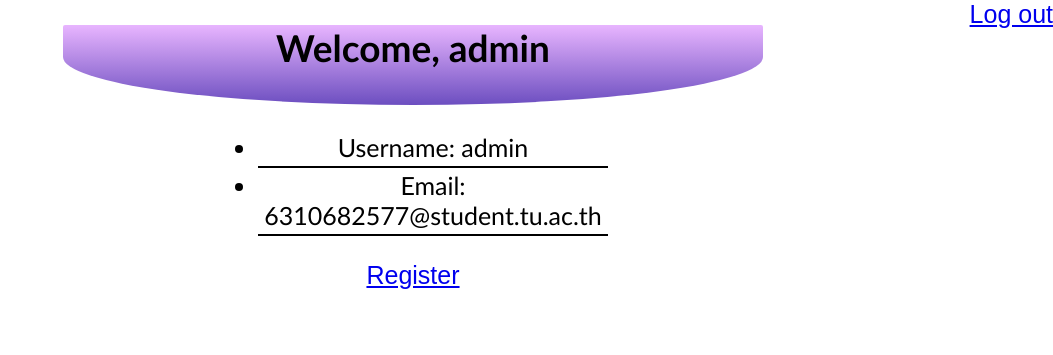
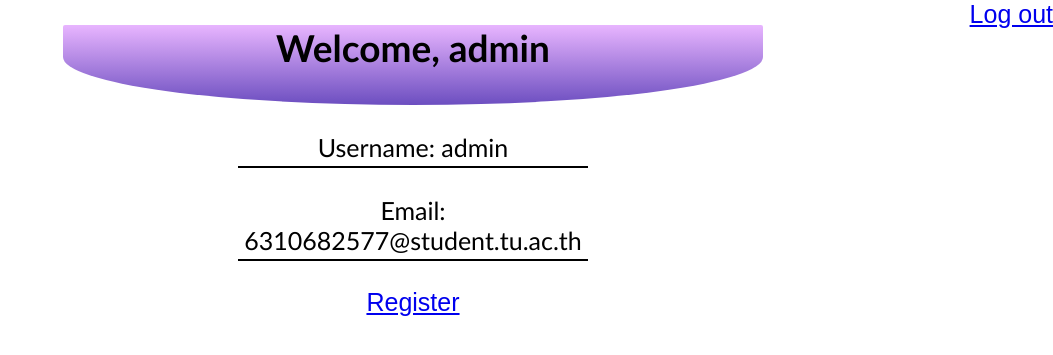
Before and after one commit to 6310682577/cn331_as2, a Django app: page /users/ in a window 1280 px wide. Shown: the top 355 px of the page, without its empty margins (227-1280 px from the left). Run offline with Django 4.2, Linux system fonts and the light colour scheme; a user stored in the database is signed in.

Commit message:
change list to to body for index user

```diff
--- a/Course_registrations/users/templates/users/index.html
+++ b/Course_registrations/users/templates/users/index.html
@@ -32,12 +32,14 @@
     <h1 style = "font-size : 37px ;">Welcome, {{ request.user.username }}</h1>
 </div>
 
-<ul class = "gillfont">
-    <li class = "borderbottom" , style = "width : 350px">Username: {{ request.user.username }}</li>
-    <li class = "borderbottom" , style = "width : 350px">Email: {{ request.user.email }}</li>
-</ul>
-<a href="{% url 'register' %}" , style = "font-size : 25px ; font-family: sans-serif">Register</a>
-{% comment %} <table border = "1" cellpadding = "5" cellspacing = "1">
+<body class = "gillfont">
+    <p class = "borderbottom" , style = "width : 350px">Username: {{ request.user.username }}</p>
+    <p class = "borderbottom" , style = "width : 350px">Email: {{ request.user.email }}</p>
+
+</body>
+
+<a href="{% url 'register' %}" , style = "font-size : 25px ; font-family: sans-serif ; padding : 5px">Register</a>
+    {% comment %} <table border = "1" cellpadding = "5" cellspacing = "1">
     <td>Subject</td>
     <td>Subject_id</td>
     <td>credit</td>
```
Also changed, not shown: Course_registrations/db.sqlite3.
